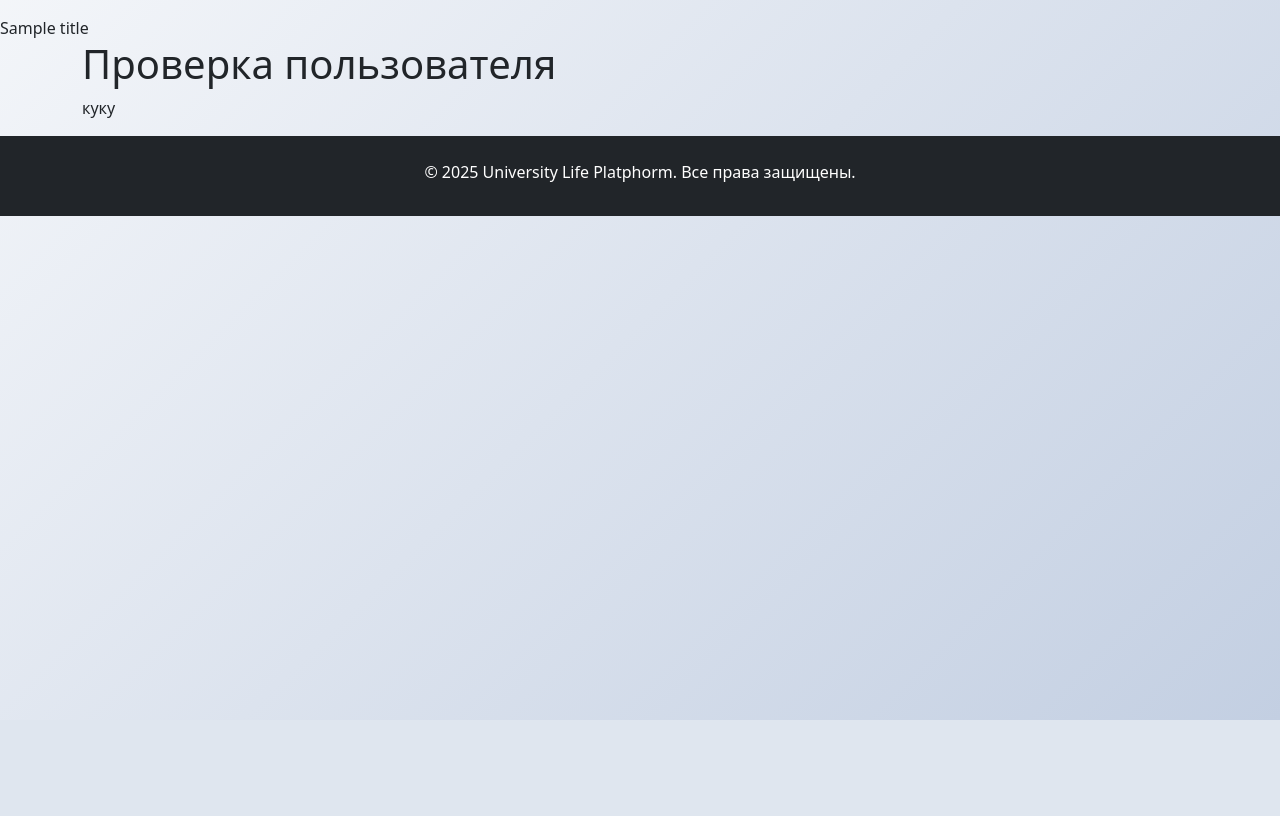
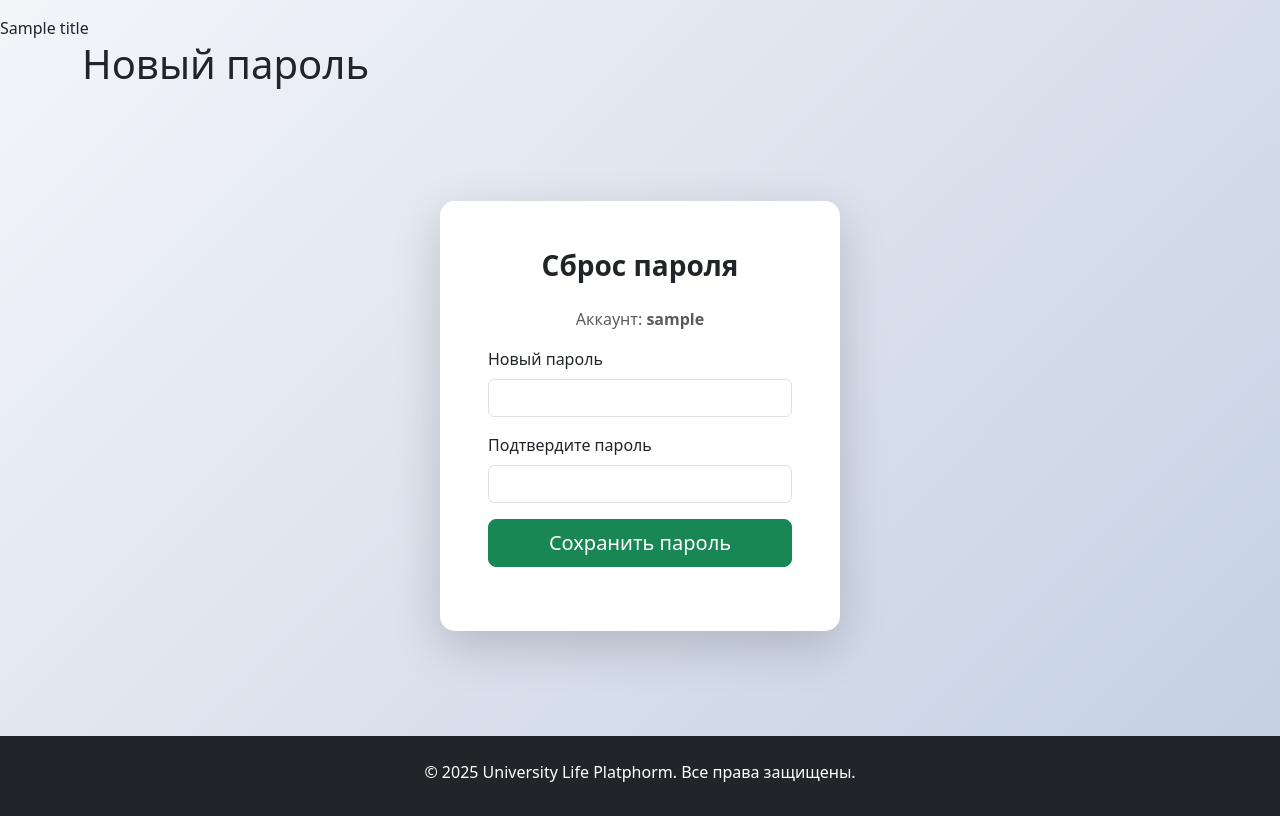
Before and after one commit to AnastasiaAlekseeva204/University_Life_Platphorm_diplom_project, a Django app: template myproject/myplatform/templates/registration/resetpassword.html in a window 1280 px wide. Shown: the part 80-896 px from the top of the page. Before the commit the page ends 800 px from the top, so only its background shows below. Run offline with Django 5.2, Linux system fonts and the light colour scheme; the template is opened without the code that fills it: most values are stand-ins (such as "Sample title", 1, 10 or a date in 2020).

Commit message:
работы по forgotpassword and resetpassword

```diff
--- a/myproject/myplatform/templates/base.html
+++ b/myproject/myplatform/templates/base.html
@@ -43,7 +43,6 @@
                                     {% if user.img %}
                                     <img src="{{user.img.url}}" alt="{{user.username}}" style="width: 30px; height: 30px; border-radius: 50%; margin-right: 5px;">
                                     {% endif %}
-                                    {{ user.username }}
                                 </a>
                                 <ul class="dropdown-menu">
                                     <li>
--- a/myproject/myplatform/templates/registration/resetpassword.html
+++ b/myproject/myplatform/templates/registration/resetpassword.html
@@ -1,7 +1,28 @@
 {% extends 'base.html' %}
-{% block title %}Проверка пользователя{% endblock title %}
+{% block title %}Новый пароль{% endblock title %}
+
 {% block content %}
-<div class="container">
-    <p>куку</p>
+<div class="container d-flex justify-content-center align-items-center" style="min-height: 80vh;">
+    <div class="card shadow-lg border-0" style="max-width: 400px; width: 100%; border-radius: 15px;">
+        <div class="card-body p-5">
+            <h3 class="fw-bold text-center mb-4">Сброс пароля</h3>
+            <p class="text-center text-muted">Аккаунт: <strong>{{ username }}</strong></p>
+
+            <form method="post">
+                {% csrf_token %}
+                <div class="mb-3">
+                    <label class="form-label">Новый пароль</label>
+                    <input type="password" name="password" class="form-control" required>
+                </div>
+                <div class="mb-3">
+                    <label class="form-label">Подтвердите пароль</label>
+                    <input type="password" name="confirm_password" class="form-control" required>
+                </div>
+                <div class="d-grid">
+                    <button type="submit" class="btn btn-success btn-lg">Сохранить пароль</button>
+                </div>
+            </form>
+        </div>
+    </div>
 </div>
 {% endblock content %}
```
Also changed, not shown: myproject/myplatform/views.py (+27 -7 lines), myproject/db.sqlite3.
